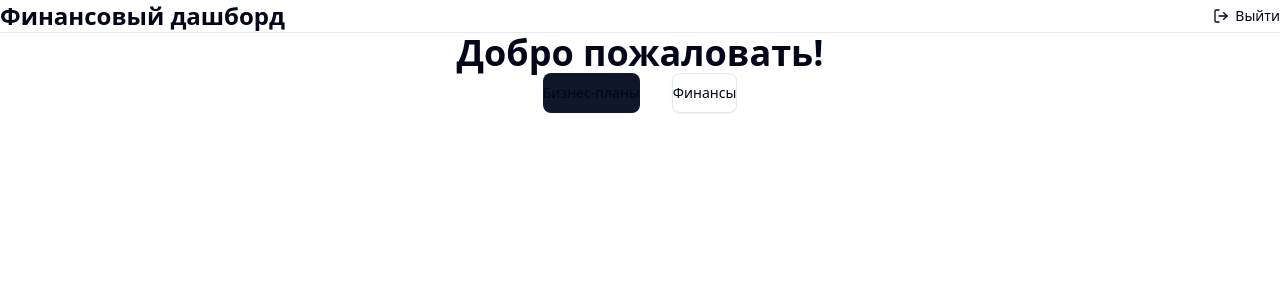
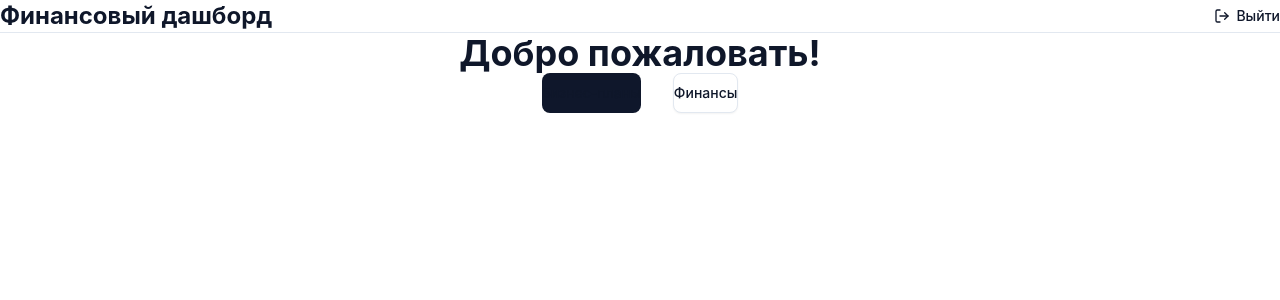
Before and after one commit to mizyw3ll/business_planner_frontend, a Next.js app: page /dashboard in a window 1280 px wide. Shown: the top 300 px of the page. Built offline with nearby package versions, Linux system fonts and the light colour scheme; no server answers; sample sign-in values are in the browser's storage.

Commit message:
Изменение Provider и переписывание путей

```diff
--- a/src/lib/apiRoutes.ts
+++ b/src/lib/apiRoutes.ts
@@ -53,19 +53,18 @@
       create: `${API_V1}/financial/charts` as const,
       update: (id: number | string) => `${API_V1}/financial/charts/${id}` as const,
       delete: (id: number | string) => `${API_V1}/financial/charts/${id}` as const,
-      points: {
-        list: (chartId: number | string) => `${API_V1}/financial/charts/${chartId}/points` as const,
-        byId: (chartId: number | string, pointId: number | string) =>
-          `${API_V1}/financial/charts/${chartId}/points/${pointId}` as const,
-        create: (chartId: number | string) =>
-          `${API_V1}/financial/charts/${chartId}/points` as const,
-        update: (chartId: number | string, pointId: number | string) =>
-          `${API_V1}/financial/charts/${chartId}/points/${pointId}` as const,
-        delete: (chartId: number | string, pointId: number | string) =>
-          `${API_V1}/financial/charts/${chartId}/points/${pointId}` as const,
-        reorder: (chartId: number | string) =>
-          `${API_V1}/financial/charts/${chartId}/points/reorder` as const,
-      },
+    },
+    // точки графиков (прямой путь без /charts)
+    points: {
+      list: (chartId: number | string) => `${API_V1}/financial/${chartId}/points` as const,
+      byId: (chartId: number | string, pointId: number | string) =>
+        `${API_V1}/financial/${chartId}/points/${pointId}` as const,
+      create: (chartId: number | string) =>
+        `${API_V1}/financial/${chartId}/points` as const,
+      update: (chartId: number | string, pointId: number | string) =>
+        `${API_V1}/financial/${chartId}/points/${pointId}` as const,
+      delete: (chartId: number | string, pointId: number | string) =>
+        `${API_V1}/financial/${chartId}/points/${pointId}` as const,
     },
   },
 } as const;
--- a/src/providers/Providers.tsx
+++ b/src/providers/Providers.tsx
@@ -4,6 +4,7 @@
 import { SessionProvider } from "next-auth/react";
 import QueryProvider from "./QueryProvider";
 import ThemeProvider from "./ThemeProvider";
+import { Toaster } from "@/components/ui/sonner";
 
 export default function Providers({ children }: { children: React.ReactNode }) {
     return (
@@ -14,8 +15,10 @@
                     defaultTheme="system"
                     enableSystem
                     disableTransitionOnChange
+                    storageKey="business-theme"
                 >
                     {children}
+                    <Toaster />
                 </ThemeProvider>
             </QueryProvider>
         </SessionProvider>
--- a/src/providers/ThemeProvider.tsx
+++ b/src/providers/ThemeProvider.tsx
@@ -2,10 +2,31 @@
 "use client";
 
 import * as React from "react";
-import { ThemeProvider as NextThemesProvider } from "next-themes";
+import { ThemeProvider as NextThemesProvider, useTheme } from "next-themes";
+import { ThemeProvider as MuiThemeProvider } from "@mui/material/styles";
+import CssBaseline from "@mui/material/CssBaseline";
+import { getAppTheme } from "@/src/theme";
 
 type Props = React.ComponentProps<typeof NextThemesProvider>;
 
+// Внутренний компонент, который использует тему из NextThemesProvider
+function MuiThemeWrapper({ children }: { children: React.ReactNode }) {
+    const { resolvedTheme } = useTheme();
+    const mode = (resolvedTheme ?? "light") as "light" | "dark";
+    const muiTheme = React.useMemo(() => getAppTheme(mode), [mode]);
+
+    return (
+        <MuiThemeProvider theme={muiTheme}>
+            <CssBaseline />
+            {children}
+        </MuiThemeProvider>
+    );
+}
+
 export default function ThemeProvider({ children, ...props }: Props) {
-    return <NextThemesProvider {...props}>{children}</NextThemesProvider>;
+    return (
+        <NextThemesProvider {...props}>
+            <MuiThemeWrapper>{children}</MuiThemeWrapper>
+        </NextThemesProvider>
+    );
 }
```
